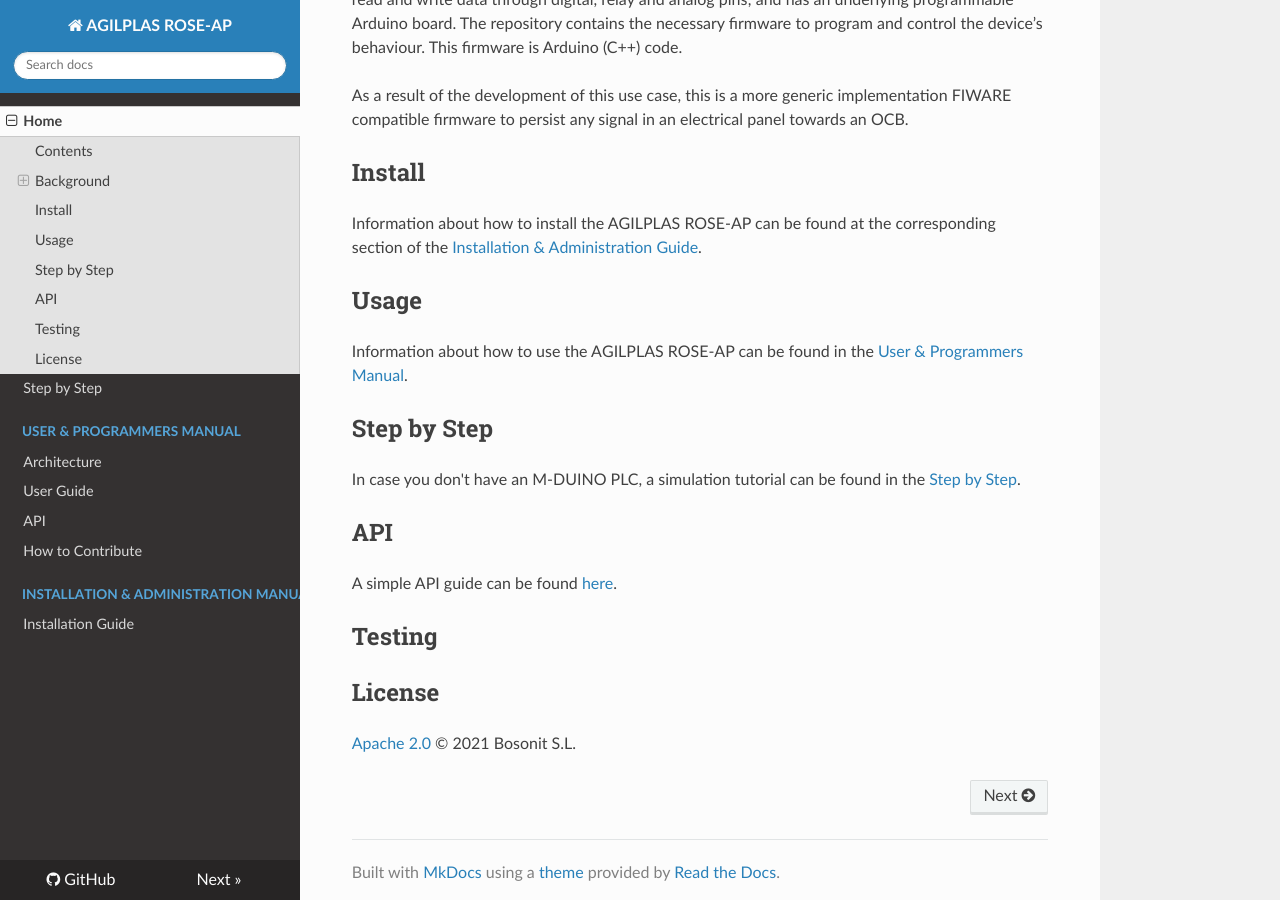
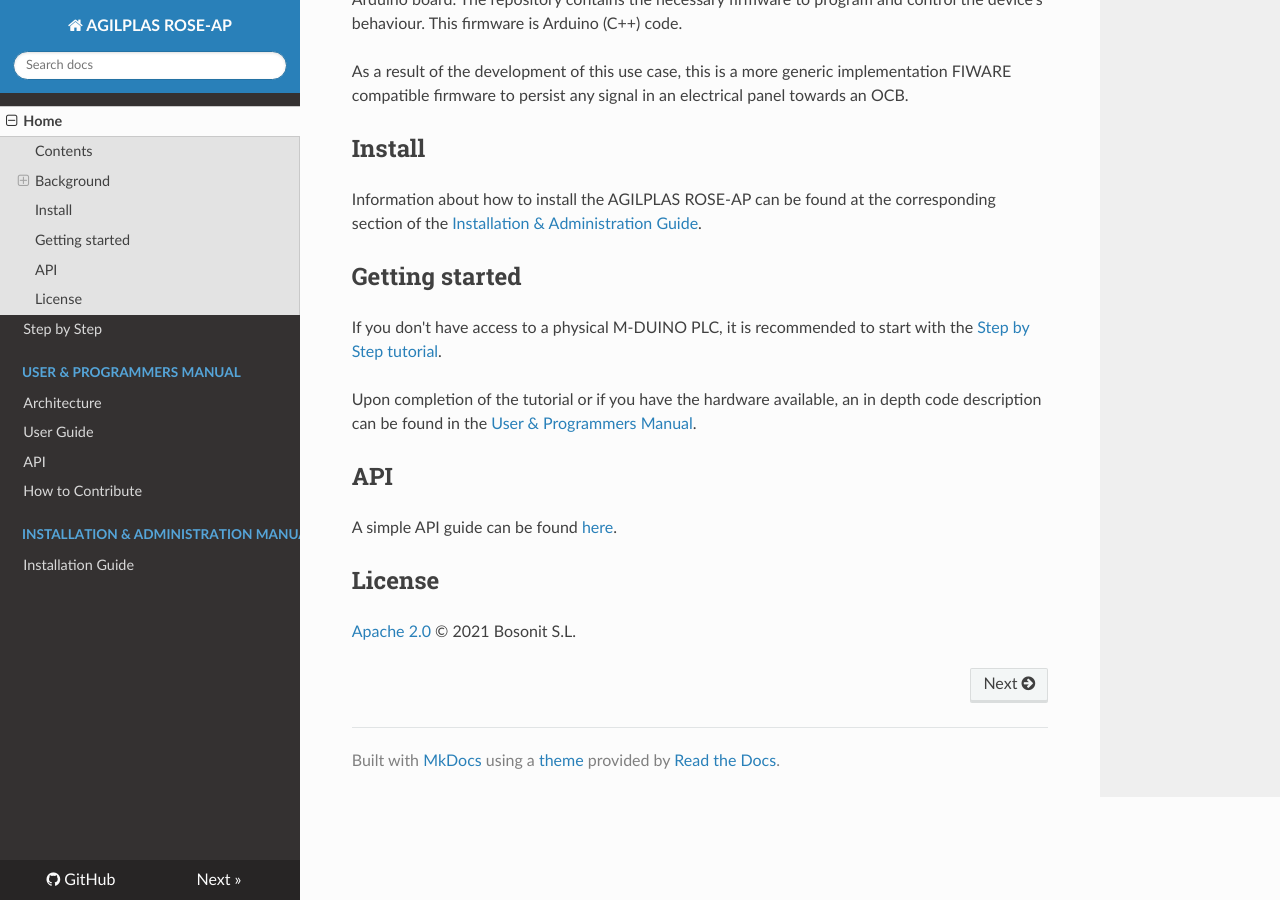
Before and after one commit to ramp-eu/AGILPLAS, an MkDocs documentation site: the page built from docs/README.md, in a window 1280 px wide and 900 px high, scrolled down 1501 px. Built offline with MkDocs 1.6.1, drawn with Linux system fonts in a browser that asks for light colours; nearby versions of some CDN libraries; some of the changed text lies outside the part shown.

Commit message:
README: clearer Getting Started section

```diff
--- a/docs/README.md
+++ b/docs/README.md
@@ -21,9 +21,8 @@
 -   [Background](#background)
 -   [Install](#install)
 -   [Usage](#usage)
--   [Step by Step](#step-by-step)
+-   [Getting started](#getting-started)
 -   [API](#api)
--   [Testing](#testing)
 -   [License](#license)
 
 ## Background
@@ -52,21 +51,16 @@
 
 Information about how to install the AGILPLAS ROSE-AP can be found at the corresponding section of the [Installation & Administration Guide](installationguide.md).
 
-## Usage
+## Getting started
 
-Information about how to use the AGILPLAS ROSE-AP can be found in the [User & Programmers Manual](usermanual.md).
+If you don't have access to a physical M-DUINO PLC, it is recommended to start with the [Step by Step tutorial](stepbystep.md).
 
-## Step by Step
-
-In case you don't have an M-DUINO PLC, a simulation tutorial can be found in the [Step by Step](stepbystep.md).
+Upon completion of the tutorial or if you have the hardware available, an in depth code description can be found in the [User & Programmers Manual](usermanual.md).
 
 ## API
 
 A simple API guide can be found [here](api.md).
 
-## Testing
-
-
 ## License
 
 [Apache 2.0](/LICENSE) © 2021 Bosonit S.L.
```
